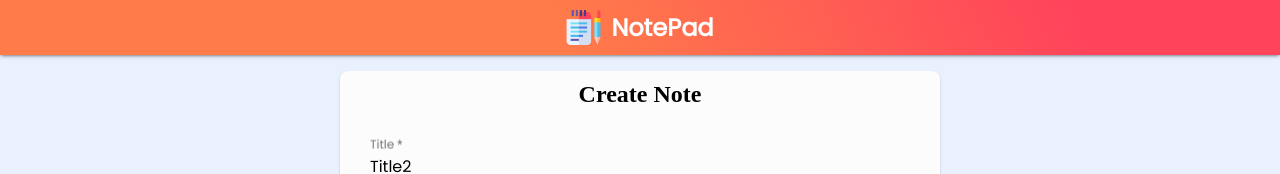
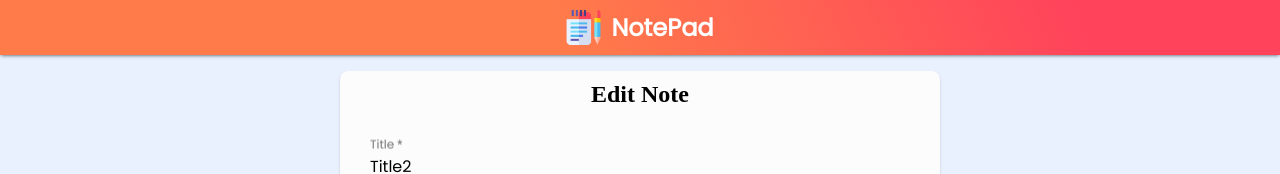
Before and after one commit to Moro-Afriyie/Note-App, an Angular app: page /editNote/1 in a window 1280 px wide. Shown: the top 174 px of the page. Built offline with nearby package versions, Linux system fonts and the light colour scheme.

Commit message:
done with the update function

```diff
--- a/src/app/add-note-page/add-note-page.component.ts
+++ b/src/app/add-note-page/add-note-page.component.ts
@@ -32,6 +32,7 @@ export class AddNotePageComponent implements OnInit {
 
   // edit the note
   if(this.index>=0){
+    this.title = 'Edit Note';
     this.addNoteForm = new FormGroup({
       title:  new FormControl(this.noteDetails.title, Validators.required),
       body: new FormControl(this.noteDetails.body, Validators.required)
@@ -41,6 +42,7 @@ export class AddNotePageComponent implements OnInit {
 
   // add a new note
   else{
+    this.title ="Create Note";
     this.addNoteForm = new FormGroup({
       title:  new FormControl(null, Validators.required),
       body: new FormControl(null, Validators.required)
```
